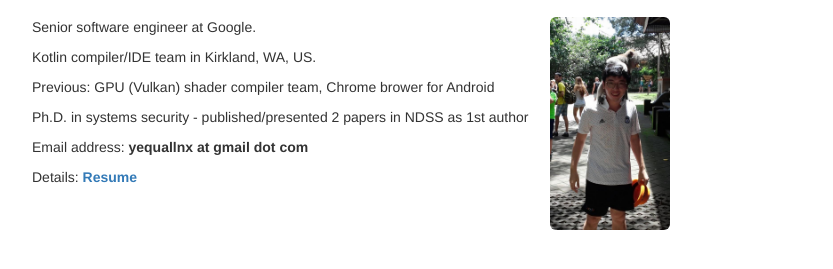
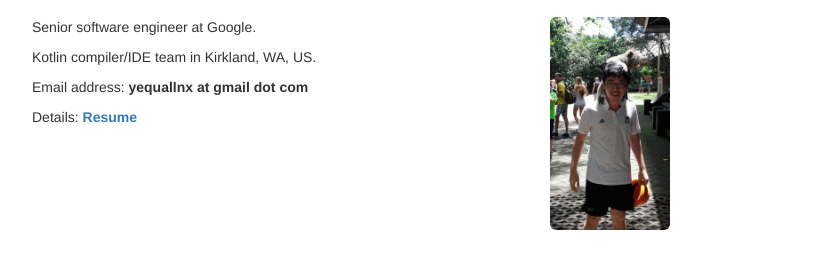
Before and after one commit to jaebaek/jaebaek.github.io, a plain HTML site: page index.html in a window 1280 px wide. Shown: the part 103-372 px from the top of the page, without its empty margins (223-1056 px from the left). Drawn offline with nearby package versions, Linux system fonts and the light colour scheme; a script that the page names is missing.

Commit message:
Update index page

```diff
--- a/index.html
+++ b/index.html
@@ -24,10 +24,6 @@
           <div class="col-xs-12 col-sm-6 col-md-8 text-bottom">
               <p>Senior software engineer at Google.</p>
               <p>Kotlin compiler/IDE team in Kirkland, WA, US.</p>
-              <p>
-              Previous: GPU (Vulkan) shader compiler team, Chrome brower for Android<br/>
-              </p>
-              <p>Ph.D. in systems security - published/presented 2 papers in NDSS as 1st author</p>
               <p>Email address: <strong>yequallnx at gmail dot com</strong></p>
               <p>Details: <strong><a href="resume.html">Resume</a></strong></p>
           </div>
```
